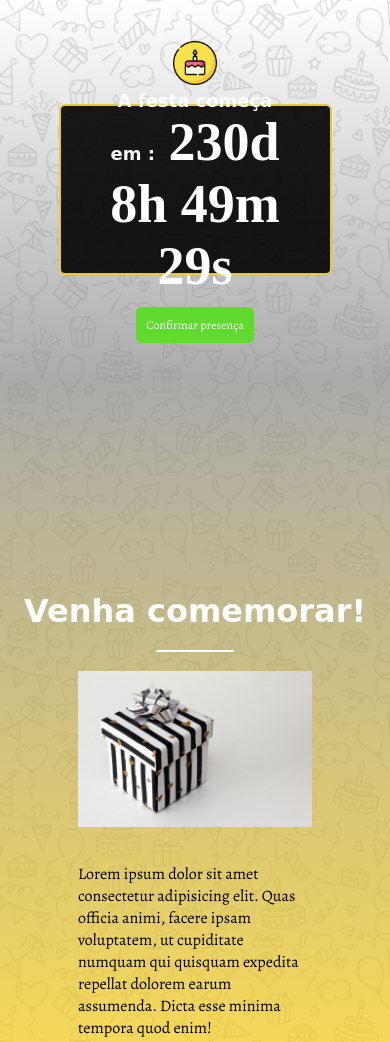
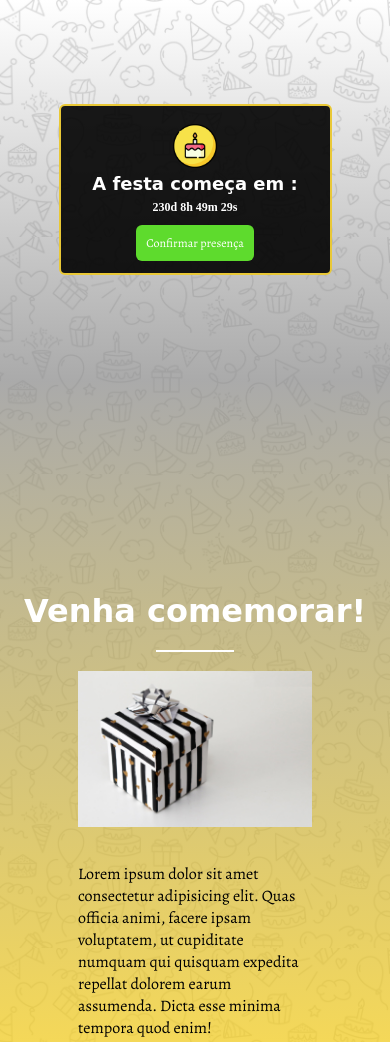
Before and after one commit to bsf91/landingpage_aniversario, a website built with Parcel: page src/index.html in a window 390 px wide. Shown: the top 1042 px of the page. Built offline with nearby package versions, Linux system fonts and the light colour scheme; a web font is replaced by a local one.

Commit message:
ajustando tamanhos de fonte e margens para responsividade em dispositivos menores

```diff
--- a/src/scss/_hero.scss
+++ b/src/scss/_hero.scss
@@ -12,6 +12,10 @@
         font-family: 'IBM Plex Serif', serif;
         font-variant-numeric: tabular-nums;
         font-size: 54px;
+
+        @media (max-width: 767px) {
+            font-size: 12px;
+        }
     }
 
     &__container {
@@ -86,6 +90,7 @@
         @media (max-width: 767px) {
             font-size: 18px;
             margin: 5px 0;
+            max-width: 90%;
         }
 
         @media (max-height: 480px) {
@@ -119,6 +124,7 @@
         @media (max-height: 480px) {
             font-size: 14px;
             margin-bottom: 5px;
+            padding: 5px;
         }
     }
 }
```
